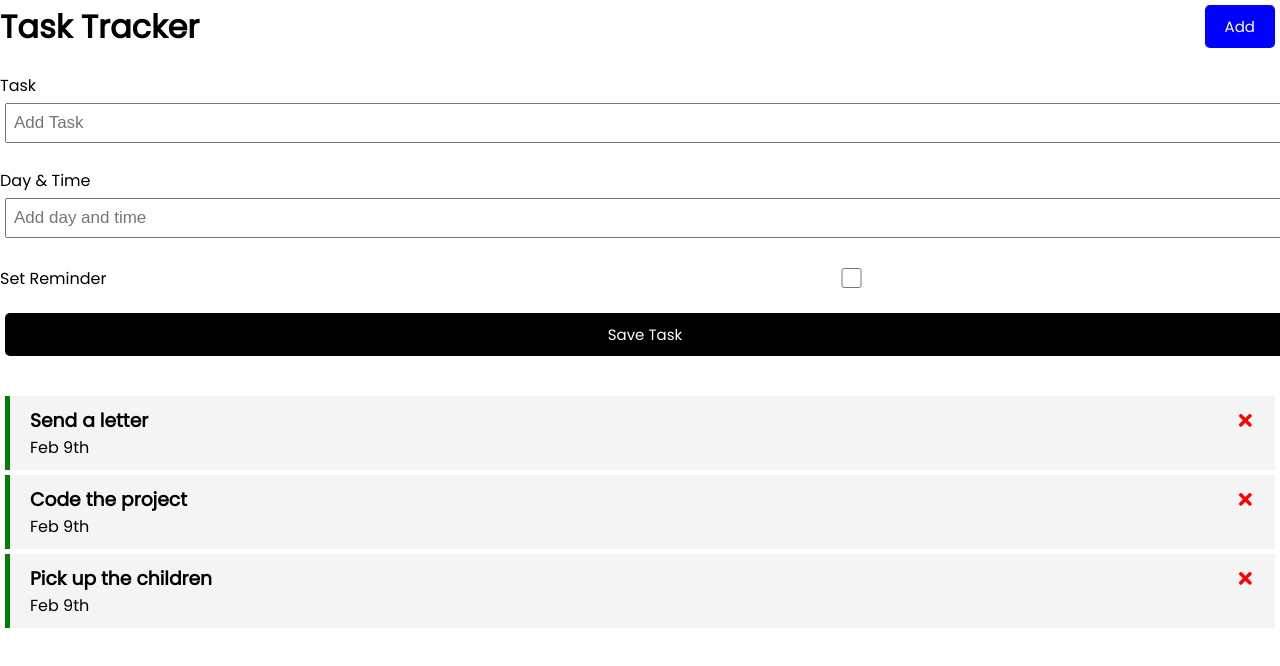
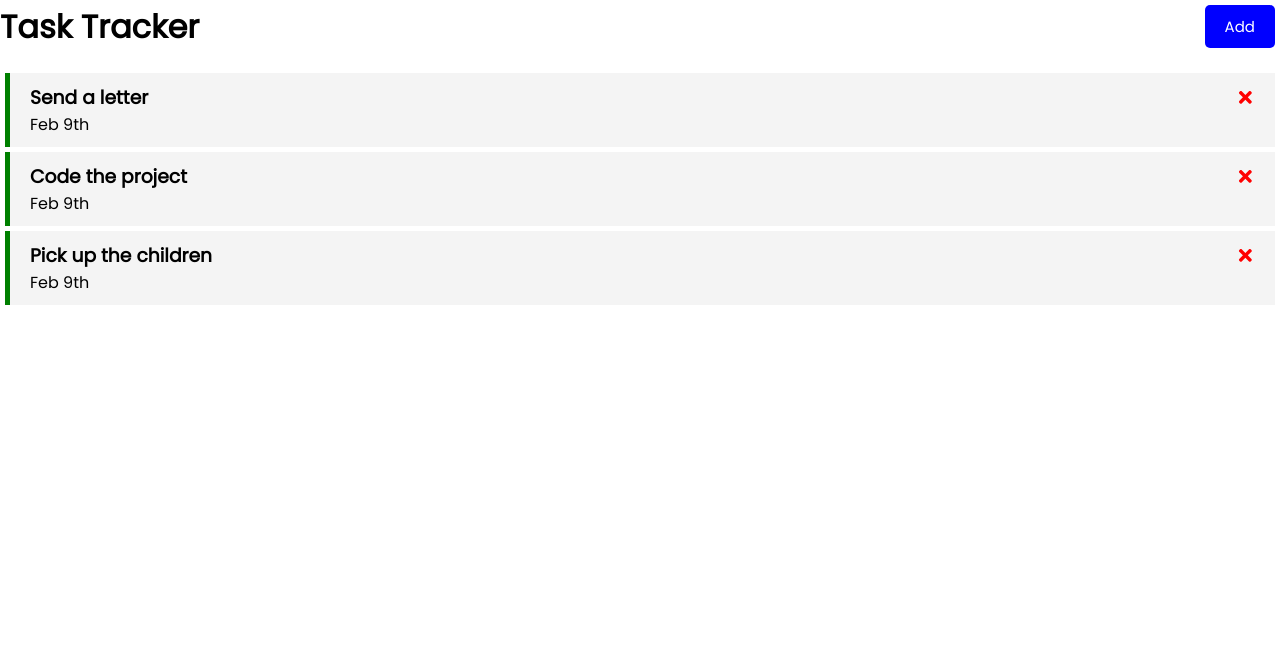
Before and after one commit to marinanicolai/tasks_tracker, a React (Create React App) app: page / in a window 1280 px wide. Shown: the top 666 px of the page. Built offline with nearby package versions, Linux system fonts and the light colour scheme.

Commit message:
hiding the task form

```diff
--- a/src/App.js
+++ b/src/App.js
@@ -6,6 +6,7 @@
 
 
 function App() {
+  const [showAddTask, setShowAddTask] = useState(false)
   const [tasks, setTasks] = useState([
     {
       id: 1,
@@ -43,8 +44,8 @@
   }
   return (
     <div className="App">
-      <Header />
-      <AddTask onAdd={addTask} />
+      <Header onAdd={() => setShowAddTask(!showAddTask)} showAdd={showAddTask} />
+      {showAddTask && <AddTask onAdd={addTask} />}
       {tasks.length > 0 ? (<Tasks tasks={tasks} onDelete={deleteTask} onToggle={toggleReminder} />) : ('No Tasks To Show')}
     </div>
   );
--- a/src/components/Header.js
+++ b/src/components/Header.js
@@ -1,15 +1,12 @@
 import PropTypes from 'prop-types'
 import Button from './Button'
 
-const Header = ({ title }) => {
-    const onClick = () => {
-        console.log('Click')
-    }
+const Header = ({ title, onAdd, showAdd }) => {
 
     return (
         <header className='header'>
             <h1>{title}</h1>
-            <Button color='blue' text='Add' onClick={onClick} />
+            <Button color={showAdd ? 'red' : 'blue'} text={showAdd ? 'Close' : 'Add'} onClick={onAdd} />
         </header>
     )
 }
```
